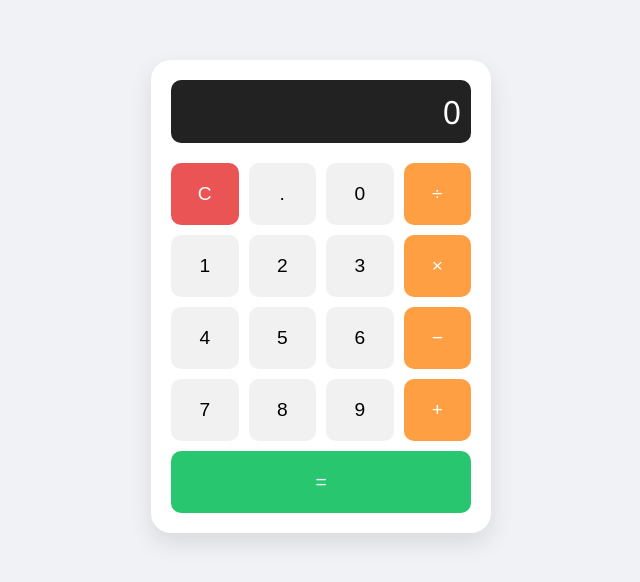
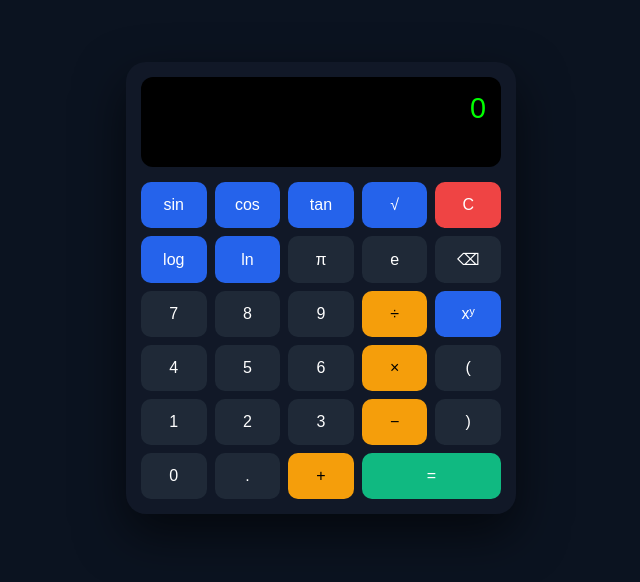
Before and after one commit to Nelly2014/Calculator, a plain HTML site: page calculator.html in a window 1280 px wide. Shown: the part 112-694 px from the top of the page, without its empty margins (319-959 px from the left). Drawn offline with Linux system fonts and the light colour scheme.

Commit message:
Update calculator.html

```diff
--- a/calculator.html
+++ b/calculator.html
@@ -3,159 +3,174 @@
 <head>
 <meta charset="UTF-8" />
 <meta name="viewport" content="width=device-width, initial-scale=1.0"/>
-  <title>Stylish Calculator</title>
+<title>Varsity Scientific Calculator</title>
+
 <style>
   body {
-      background: #f0f2f5;
+    margin: 0;
+    background: #0b1320;
     display: flex;
     justify-content: center;
     align-items: center;
     height: 100vh;
-      font-family: 'Segoe UI', sans-serif;
+    font-family: Arial, sans-serif;
   }
 
   .calculator {
-      background: #ffffff;
-      padding: 20px;
+    width: 360px;
+    background: #111827;
     border-radius: 20px;
-      box-shadow: 0 10px 25px rgba(0,0,0,0.1);
-      width: 300px;
+    padding: 15px;
+    box-shadow: 0 20px 50px rgba(0,0,0,0.6);
   }
 
   .display {
-      background: #222;
-      color: #fff;
-      font-size: 2em;
+    background: #000;
+    color: #0f0;
+    font-size: 1.8em;
+    padding: 15px;
+    border-radius: 12px;
     text-align: right;
-      padding: 10px;
-      border-radius: 10px;
-      margin-bottom: 20px;
+    min-height: 60px;
+    overflow-x: auto;
   }
 
   .buttons {
     display: grid;
-      grid-template-columns: repeat(4, 1fr);
-      gap: 10px;
+    grid-template-columns: repeat(5, 1fr);
+    gap: 8px;
+    margin-top: 15px;
   }
 
   button {
-      padding: 20px;
-      font-size: 1.2em;
+    padding: 14px;
+    font-size: 1em;
     border: none;
     border-radius: 10px;
     cursor: pointer;
-      background-color: #f1f1f1;
-      transition: background 0.2s;
+    background: #1f2937;
+    color: white;
+    transition: 0.2s;
   }
 
   button:hover {
-      background-color: #ddd;
+    background: #374151;
   }
 
-    .operator {
-      background-color: #ff9f43;
-      color: #fff;
+  .op {
+    background: #f59e0b;
+    color: black;
   }
 
-    .operator:hover {
-      background-color: #e07b19;
+  .op:hover {
+    background: #d97706;
   }
 
-    .equal {
-      background-color: #28c76f;
-      color: white;
+  .eq {
+    background: #10b981;
+    grid-column: span 2;
   }
 
-    .equal:hover {
-      background-color: #1f9f56;
+  .eq:hover {
+    background: #059669;
   }
 
   .clear {
-      background-color: #ea5455;
-      color: white;
+    background: #ef4444;
   }
 
   .clear:hover {
-      background-color: #c0392b;
+    background: #dc2626;
+  }
+
+  .func {
+    background: #2563eb;
+  }
+
+  .func:hover {
+    background: #1d4ed8;
   }
 </style>
 </head>
+
 <body>
+
 <div class="calculator">
+
   <div id="display" class="display">0</div>
+
   <div class="buttons">
-      <button class="clear" onclick="clearDisplay()">C</button>
-      <button onclick="append('.')">.</button>
-      <button onclick="append('0')">0</button>
-      <button class="operator" onclick="setOperation('/')">÷</button>
 
-      <button onclick="append('1')">1</button>
-      <button onclick="append('2')">2</button>
-      <button onclick="append('3')">3</button>
-      <button class="operator" onclick="setOperation('*')">×</button>
+    <!-- Scientific Functions -->
+    <button class="func" onclick="add('Math.sin(')">sin</button>
+    <button class="func" onclick="add('Math.cos(')">cos</button>
+    <button class="func" onclick="add('Math.tan(')">tan</button>
+    <button class="func" onclick="add('Math.sqrt(')">√</button>
+    <button class="clear" onclick="clearAll()">C</button>
 
-      <button onclick="append('4')">4</button>
-      <button onclick="append('5')">5</button>
-      <button onclick="append('6')">6</button>
-      <button class="operator" onclick="setOperation('-')">−</button>
+    <button class="func" onclick="add('Math.log10(')">log</button>
+    <button class="func" onclick="add('Math.log(')">ln</button>
+    <button onclick="add('Math.PI')">π</button>
+    <button onclick="add('Math.E')">e</button>
+    <button onclick="backspace()">⌫</button>
 
-      <button onclick="append('7')">7</button>
-      <button onclick="append('8')">8</button>
-      <button onclick="append('9')">9</button>
-      <button class="operator" onclick="setOperation('+')">+</button>
+    <!-- Numbers + operators -->
+    <button onclick="add('7')">7</button>
+    <button onclick="add('8')">8</button>
+    <button onclick="add('9')">9</button>
+    <button class="op" onclick="add('/')">÷</button>
+    <button class="func" onclick="add('**')">xʸ</button>
 
-      <button class="equal" style="grid-column: span 4;" onclick="calculate()">=</button>
+    <button onclick="add('4')">4</button>
+    <button onclick="add('5')">5</button>
+    <button onclick="add('6')">6</button>
+    <button class="op" onclick="add('*')">×</button>
+    <button onclick="add('(')">(</button>
+
+    <button onclick="add('1')">1</button>
+    <button onclick="add('2')">2</button>
+    <button onclick="add('3')">3</button>
+    <button class="op" onclick="add('-')">−</button>
+    <button onclick="add(')')">)</button>
+
+    <button onclick="add('0')">0</button>
+    <button onclick="add('.')">.</button>
+    <button class="op" onclick="add('+')">+</button>
+    <button class="eq" onclick="calculate()">=</button>
+
   </div>
 </div>
 
 <script>
-    let current = '';
-    let operator = '';
-    let previous = '';
+let display = document.getElementById("display");
+let expression = "";
 
-    function append(number) {
-      if (current.length < 12) {
-        current += number;
-        updateDisplay(current);
-      }
+function add(value) {
+  expression += value;
+  display.innerText = expression;
 }
 
-    function setOperation(op) {
-      if (current === '') return;
-      operator = op;
-      previous = current;
-      current = '';
+function clearAll() {
+  expression = "";
+  display.innerText = "0";
 }
 
-    function clearDisplay() {
-      current = '';
-      previous = '';
-      operator = '';
-      updateDisplay('0');
+function backspace() {
+  expression = expression.slice(0, -1);
+  display.innerText = expression || "0";
 }
 
 function calculate() {
-      if (current === '' || previous === '' || operator === '') return;
-      const num1 = parseFloat(previous);
-      const num2 = parseFloat(current);
-      let result = 0;
-
-      switch (operator) {
-        case '+': result = num1 + num2; break;
-        case '-': result = num1 - num2; break;
-        case '*': result = num1 * num2; break;
-        case '/': result = num2 === 0 ? 'Error' : num1 / num2; break;
+  try {
+    let result = eval(expression);
+    display.innerText = result;
+    expression = result.toString();
+  } catch {
+    display.innerText = "Error";
+    expression = "";
   }
-
-      current = result.toString();
-      operator = '';
-      previous = '';
-      updateDisplay(current);
-    }
-
-    function updateDisplay(value) {
-      document.getElementById('display').textContent = value;
 }
 </script>
+
 </body>
 </html>
```
Lines whose indentation alone changed are shown as unchanged.
